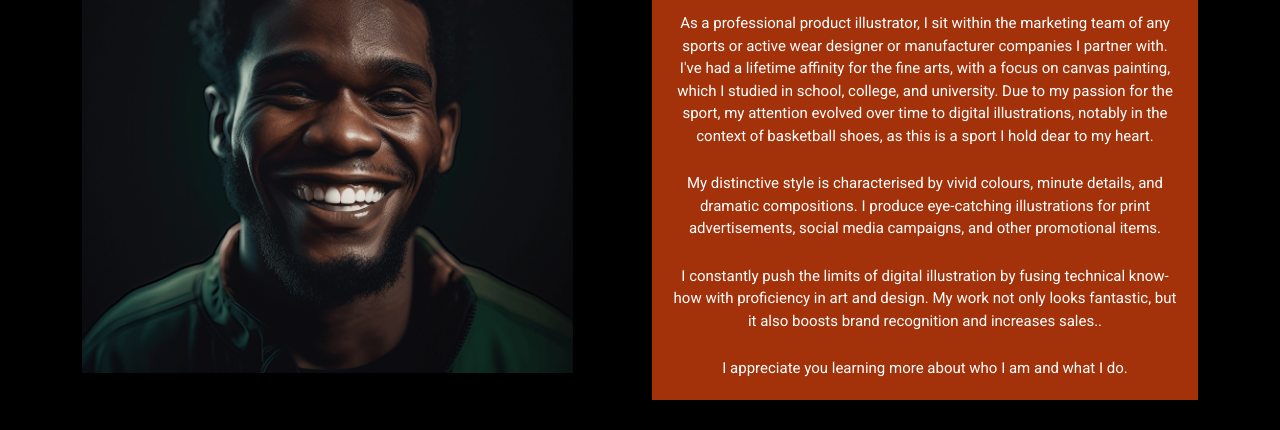
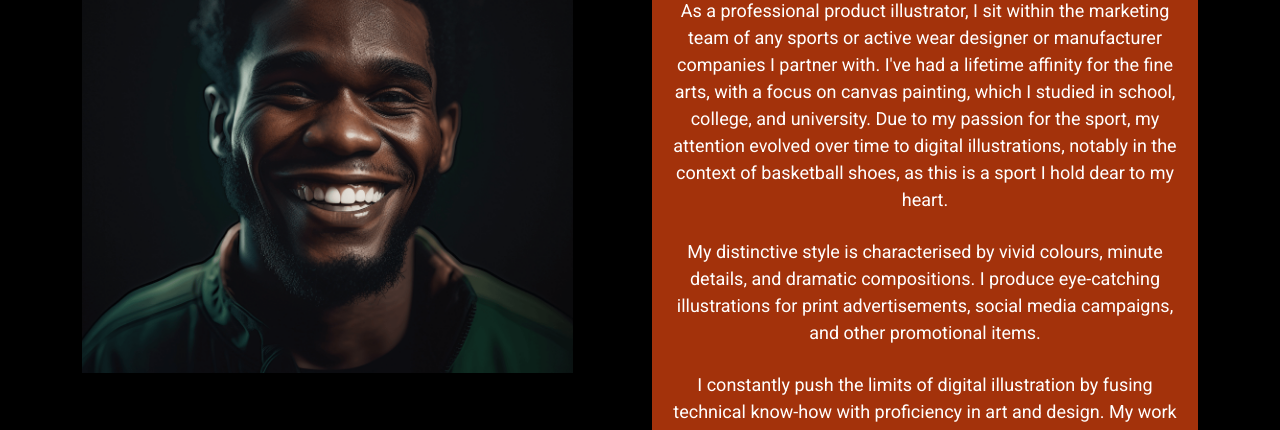
Before and after one commit to kayechasr/luke_designs, a plain HTML site: page about_me.html in a window 1280 px wide. Shown: the part 243-673 px from the top of the page. Drawn offline with nearby package versions, Linux system fonts and the light colour scheme.

Commit message:
increased artist bio font size for more visibility

```diff
--- a/styles.css
+++ b/styles.css
@@ -191,10 +191,10 @@ body {
 .bio {
   color: #fff;
   text-align: center;
-  font-size: 15px;
+  font-size: 18px;
   padding: 20px;
   background-color: #a3320b;
-  margin-top: 40px;
+  margin-top: 25px;
 }
 
 .welcome-message {
```
